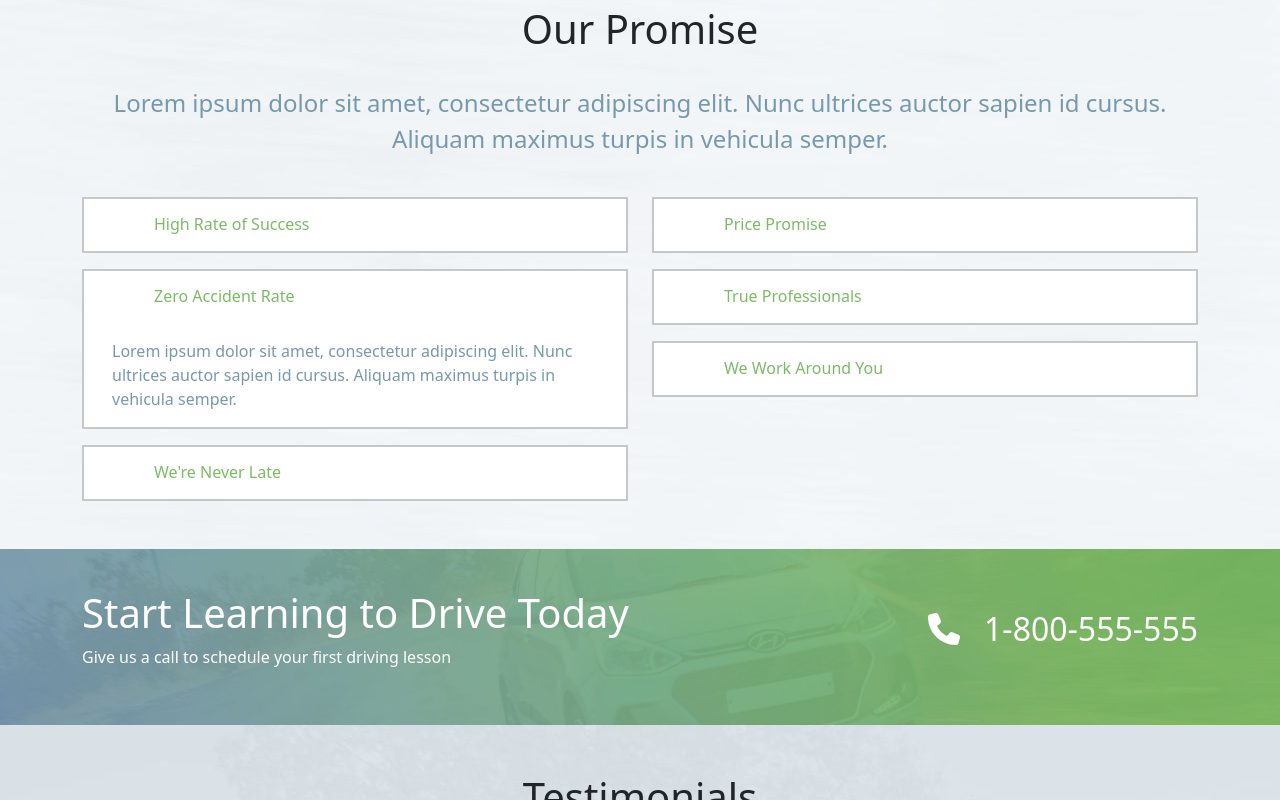
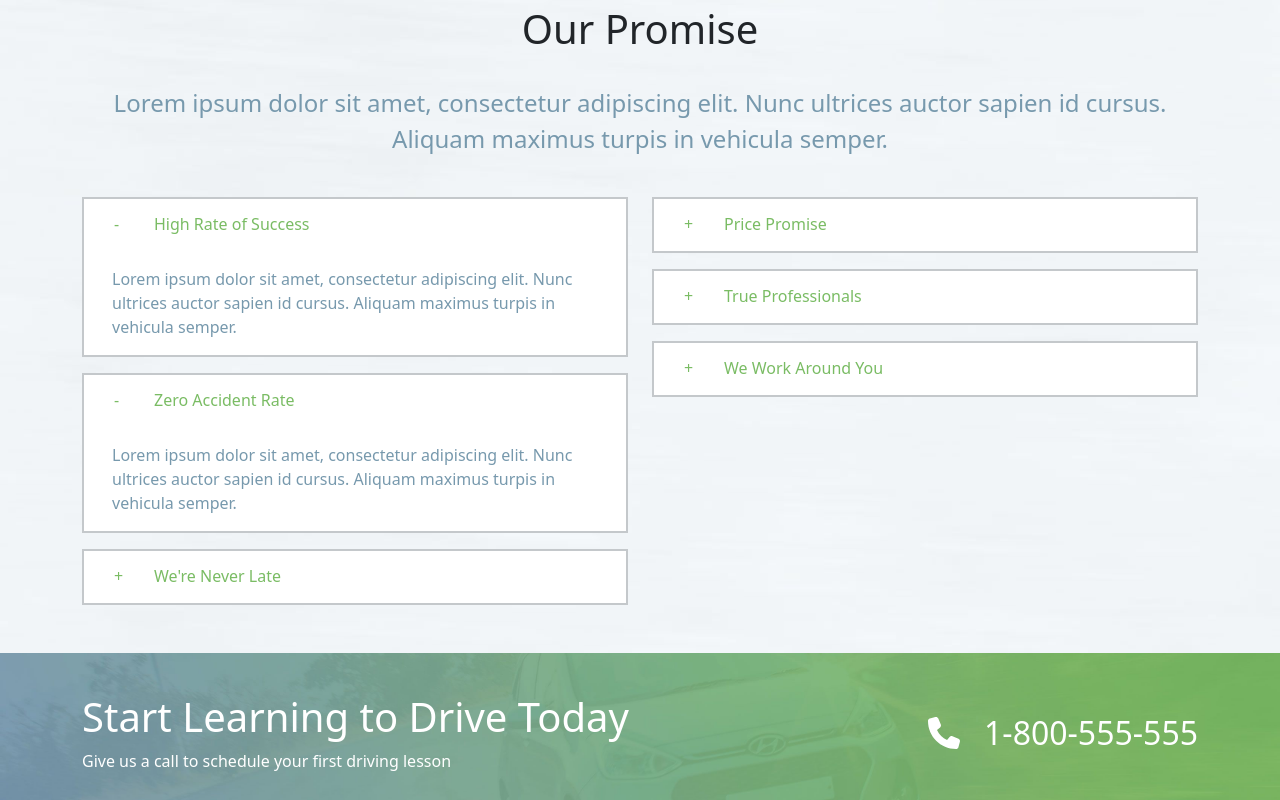
Before and after one commit to MiriamPecora/proj-html-vuejs, a Vue app: page /about in a window 1280 px wide. Both pictures are taken after a click on the button "Zero Accident Rate". Shown: the part 2803-3603 px from the top of the page. Built offline with nearby package versions, Linux system fonts and the light colour scheme.

Commit message:
[FIX] about

```diff
--- a/src/pages/PageAbout.vue
+++ b/src/pages/PageAbout.vue
@@ -69,7 +69,7 @@ export default {
                               High Rate of Success
                             </button>
                           </h2>
-                          <div id="collapseOne" class="accordion-collapse collapse show" data-bs-parent="#accordionExample">
+                          <div id="collapseOne" class="accordion-collapse collapse show" >
                             <div class="accordion-body text-start mx-2">
                                 Lorem ipsum dolor sit amet, consectetur adipiscing elit. Nunc ultrices auctor sapien id cursus. Aliquam maximus turpis in vehicula semper.
                             </div>
@@ -81,7 +81,7 @@ export default {
                               Zero Accident Rate
                             </button>
                           </h2>
-                          <div id="collapseTwo" class="accordion-collapse collapse" data-bs-parent="#accordionExample">
+                          <div id="collapseTwo" class="accordion-collapse collapse" >
                             <div class="accordion-body text-start mx-2">
                                 Lorem ipsum dolor sit amet, consectetur adipiscing elit. Nunc ultrices auctor sapien id cursus. Aliquam maximus turpis in vehicula semper.
                             </div>
@@ -93,7 +93,7 @@ export default {
                               We're Never Late
                             </button>
                           </h2>
-                          <div id="collapseThree" class="accordion-collapse collapse" data-bs-parent="#accordionExample">
+                          <div id="collapseThree" class="accordion-collapse collapse" >
                             <div class="accordion-body text-start mx-2">
                                 Lorem ipsum dolor sit amet, consectetur adipiscing elit. Nunc ultrices auctor sapien id cursus. Aliquam maximus turpis in vehicula semper.
                             </div>
@@ -109,7 +109,7 @@ export default {
                               Price Promise
                             </button>
                           </h2>
-                          <div id="collapseFour" class="accordion-collapse collapse" data-bs-parent="#accordionExample">
+                          <div id="collapseFour" class="accordion-collapse collapse" >
                             <div class="accordion-body text-start mx-2">
                               Lorem ipsum dolor sit amet, consectetur adipiscing elit. Nunc ultrices auctor sapien id cursus. Aliquam maximus turpis in vehicula semper.
                             </div>
@@ -133,7 +133,7 @@ export default {
                               We Work Around You
                             </button>
                           </h2>
-                          <div id="collapseSix" class="accordion-collapse collapse" data-bs-parent="#accordionExample">
+                          <div id="collapseSix" class="accordion-collapse collapse" >
                             <div class="accordion-body text-start mx-2">
                                 Lorem ipsum dolor sit amet, consectetur adipiscing elit. Nunc ultrices auctor sapien id cursus. Aliquam maximus turpis in vehicula semper.
                             </div>
@@ -204,14 +204,11 @@ export default {
     flex-shrink: 0;
     width: var(--bs-accordion-btn-icon-width);
     height: var(--bs-accordion-btn-icon-width);
-    content: "";
-    background-image: url();
-    background-repeat: no-repeat;
-    background-size: var(--bs-accordion-btn-icon-width);
+    content: "+";
     transition: var(--bs-accordion-btn-icon-transition);
 }
 
-.accordion-button:not(.collpased)::before {
-    background-image: url();
+.accordion-button:not(.collapsed)::before {
+    content: "-";
 }
 </style>
```
